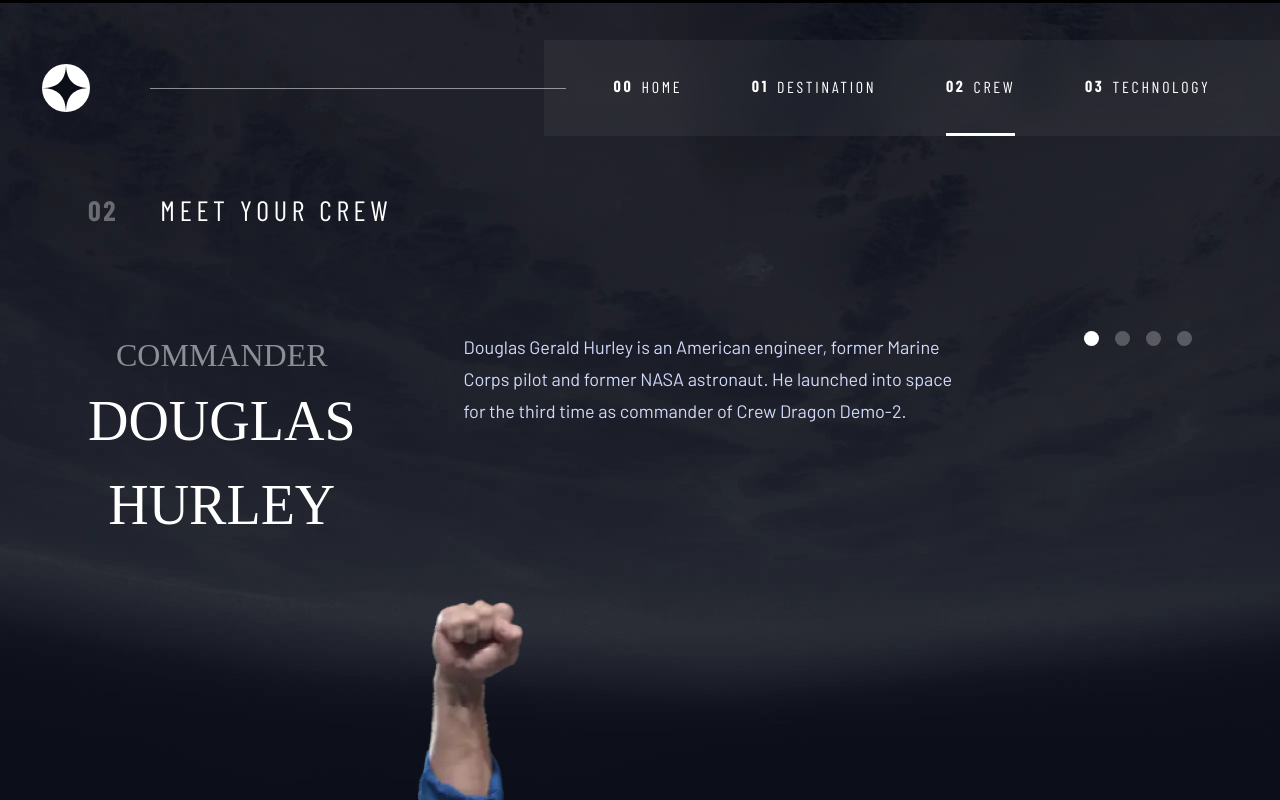
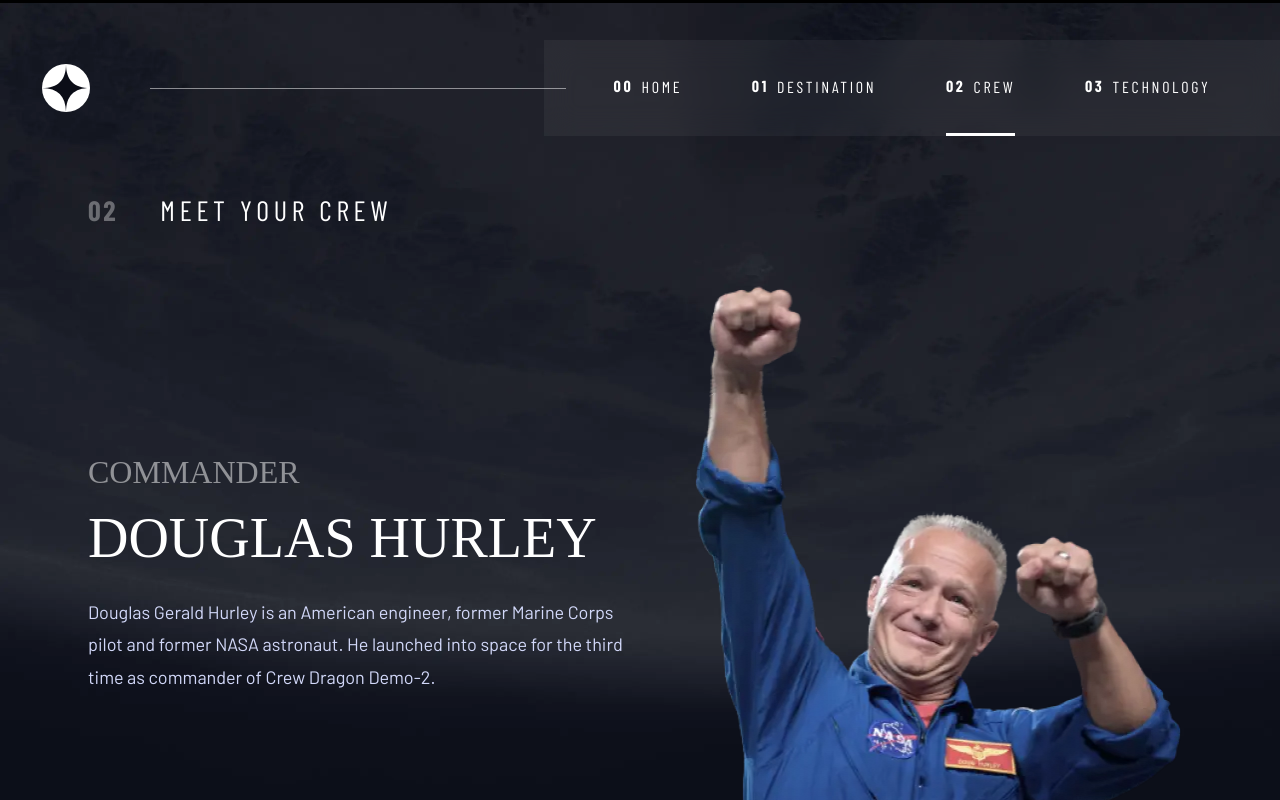
Before and after one commit to CodeHunt101/space-travel, a Next.js app: page /crew in a window 1280 px wide. Shown: the top 800 px of the page. Built offline with nearby package versions, Linux system fonts and the light colour scheme; a web font is replaced by a local one.

Commit message:
desktop view spacings for crew page

```diff
--- a/src/app/components/Dots.module.scss
+++ b/src/app/components/Dots.module.scss
@@ -2,6 +2,10 @@
 @import "../styles/mixins";
 
 .dot-indicators {
+  @include lg {
+    gap: 2.222em;
+  }
+
   button {
     border-radius: 50%;
     width: 0.555em;
--- a/src/app/crew/page.module.scss
+++ b/src/app/crew/page.module.scss
@@ -1,9 +1,9 @@
-@import "../styles/mixins";
-@import "../styles/variables";
+@import '../styles/mixins';
+@import '../styles/variables';
 
 .crew {
   min-height: 100vh;
-  background-image: url("../../../public/assets/crew/background.webp");
+  background-image: url('../../../public/assets/crew/background.webp');
   background-size: cover;
   background-position: center;
   background-attachment: fixed;
@@ -32,6 +32,14 @@
 
       @include lg {
         font-size: $fs-500;
+        margin-bottom: 1.893em;
+      }
+    }
+
+    .crew-data-wrapper {
+      flex-direction: column;
+      @include lg {
+        flex-direction: row;
       }
     }
 
@@ -45,9 +53,8 @@
 
       @include lg {
         margin-top: 4em;
-        flex-direction: row;
         align-items: flex-start;
-        gap: 6em;
+        justify-content: flex-end;
       }
 
       h2 {
@@ -58,6 +65,7 @@
           font-size: 1.5rem;
         }
         @include lg {
+          text-align: start;
           font-size: $fs-600;
         }
         span {
@@ -84,11 +92,13 @@
 
         @include md {
           font-size: $fs-300;
+          min-height: 8em;
         }
 
         @include lg {
           text-align: start;
           font-size: $fs-400;
+          margin-bottom: 10.5em;
         }
       }
     }
@@ -102,6 +112,7 @@
         height: 560px;
       }
       @include lg {
+        margin: 0 auto;
         width: 539.28px;
         height: 676px;
       }
--- a/src/app/crew/page.tsx
+++ b/src/app/crew/page.tsx
@@ -30,6 +30,7 @@ const Crew = () => {
         <h1 className="numbered-title text-white">
           <span>02</span>Meet your crew
         </h1>
+        <div className={`${styles['crew-data-wrapper']} flex`}>
           <div className={`${styles['crew-data']} flex`}>
             <h2 className="uppercase letter-spacing-4 text-white">
               {currentCrewMember.role}
@@ -51,6 +52,7 @@ const Crew = () => {
             width={539.28}
             height={676}
           />
+        </div>
       </section>
     </main>
   )
```
Lines whose indentation alone changed are shown as unchanged.
